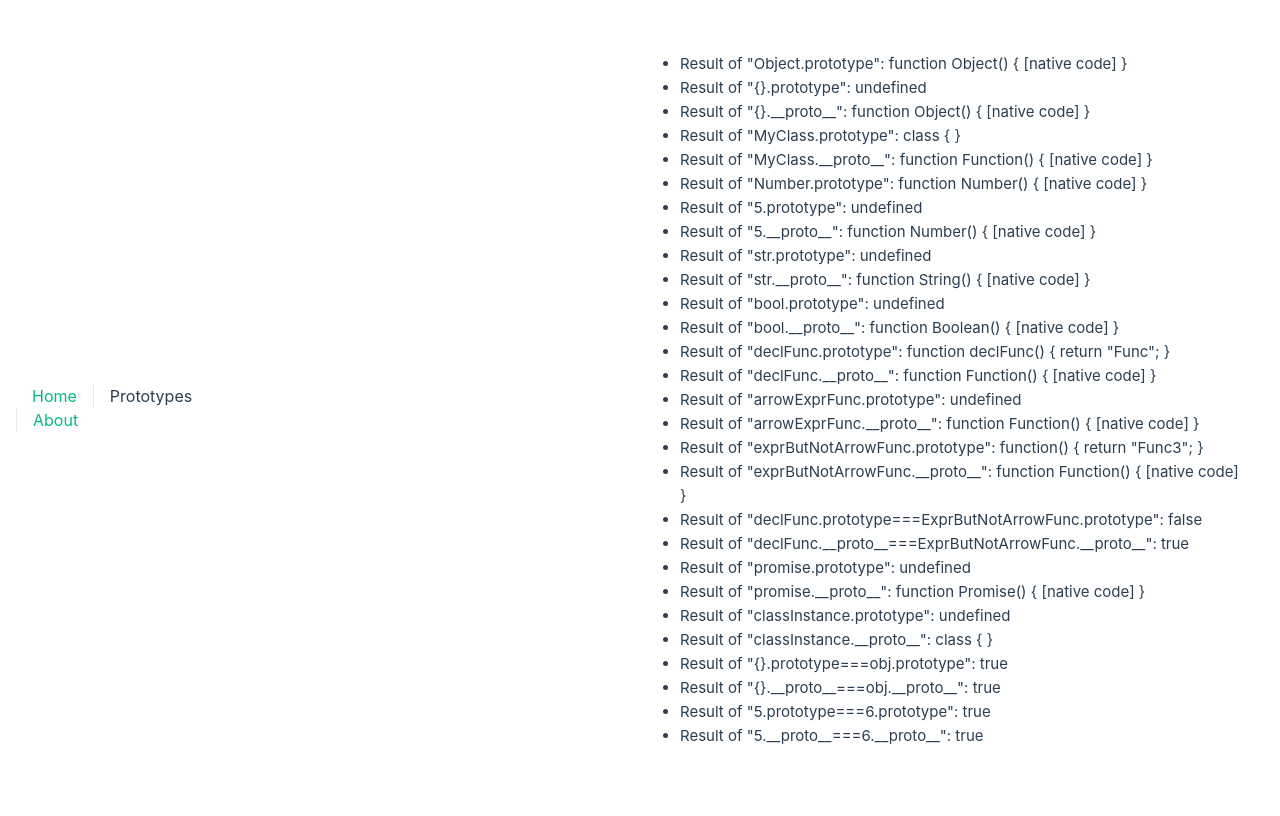
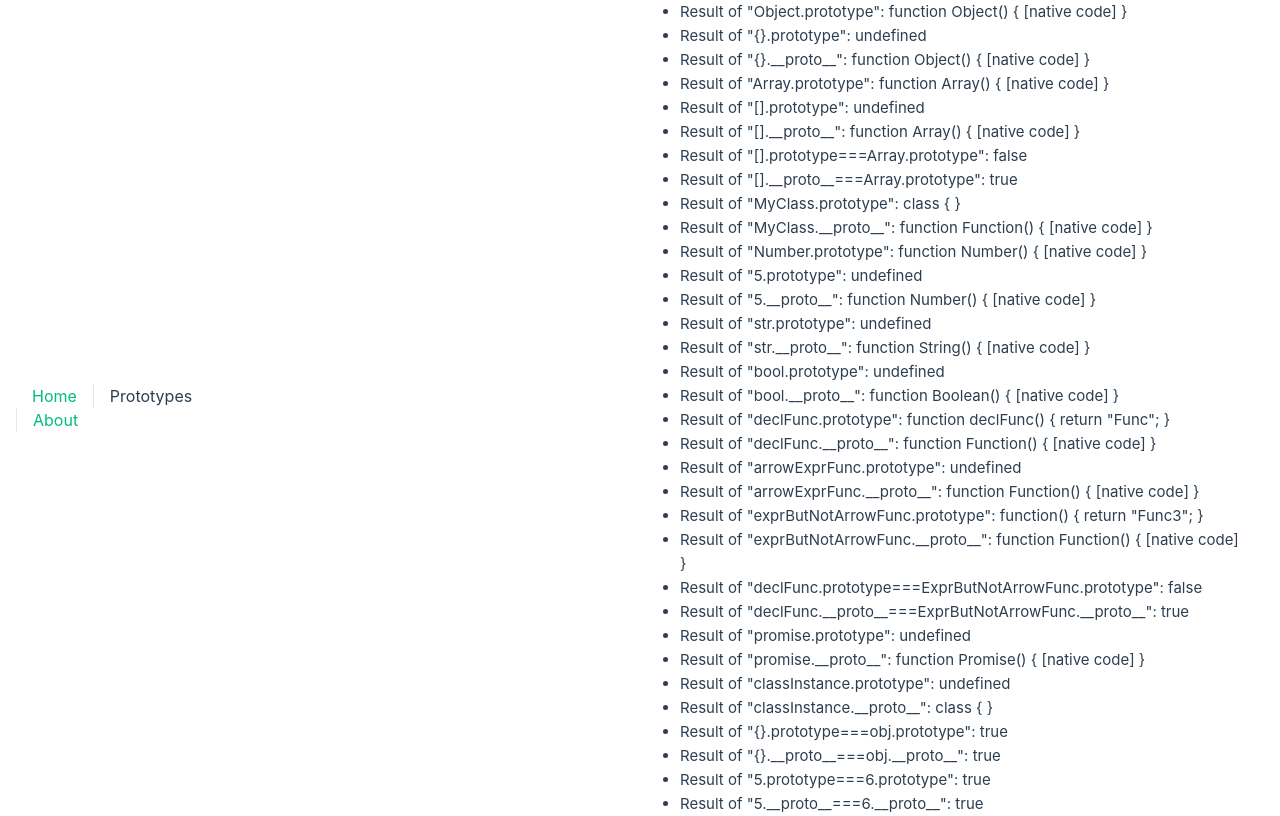
Before and after one commit to Bina288/js-research, a Vue app: page /prototypes in a window 1280 px wide. Built offline with nearby package versions, Linux system fonts and the light colour scheme.

Commit message:
Add array in the prototypes research

```diff
--- a/src/features/prototypes.js
+++ b/src/features/prototypes.js
@@ -39,6 +39,16 @@ const resultobj = {
   'Object.prototype': safeToString(Object.prototype.constructor),
   '{}.prototype': safeToString({}.prototype?.constructor),
   '{}.__proto__': safeToString({}.__proto__.constructor),
+  'Array.prototype': safeToString(Array.prototype.constructor),
+  '[].prototype': safeToString([].prototype?.constructor),
+  '[].__proto__': safeToString([].__proto__.constructor),
+  '[].prototype===Array.prototype': safeToString(
+    [].prototype === Array.prototype,
+  ),
+  '[].__proto__===Array.prototype': safeToString(
+    [].__proto__ === Array.prototype,
+  ),
+
   'MyClass.prototype': safeToString(MyClass.prototype.constructor),
   'MyClass.__proto__': safeToString(MyClass.__proto__.constructor),
   'Number.prototype': safeToString(Number.prototype.constructor),
```
